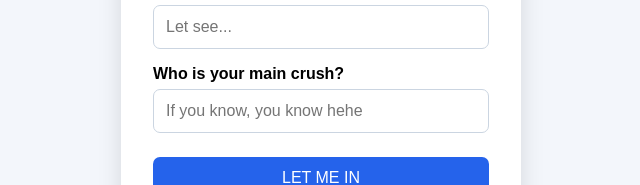
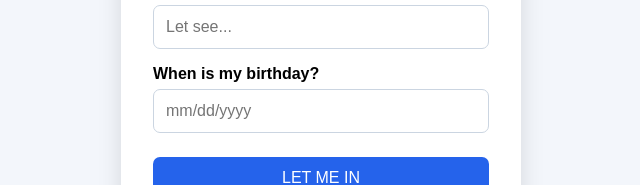
Before and after one commit to Bernadette34/login-page, a website: page index.html in a window 1280 px wide. Shown: the part 376-561 px from the top of the page, without its empty margins (319-959 px from the left). Drawn offline with Linux system fonts and the light colour scheme.

Commit message:
Refresh login script

```diff
--- a/index.html
+++ b/index.html
@@ -25,11 +25,11 @@
           required
         />
 
-        <label for="password">Who is your main crush?</label>
+        <label for="password">When is my birthday?</label>
         <input
           id="password"
           type="password"
-          placeholder="If you know, you know hehe"
+          placeholder="mm/dd/yyyy"
           required
         />
 
```
